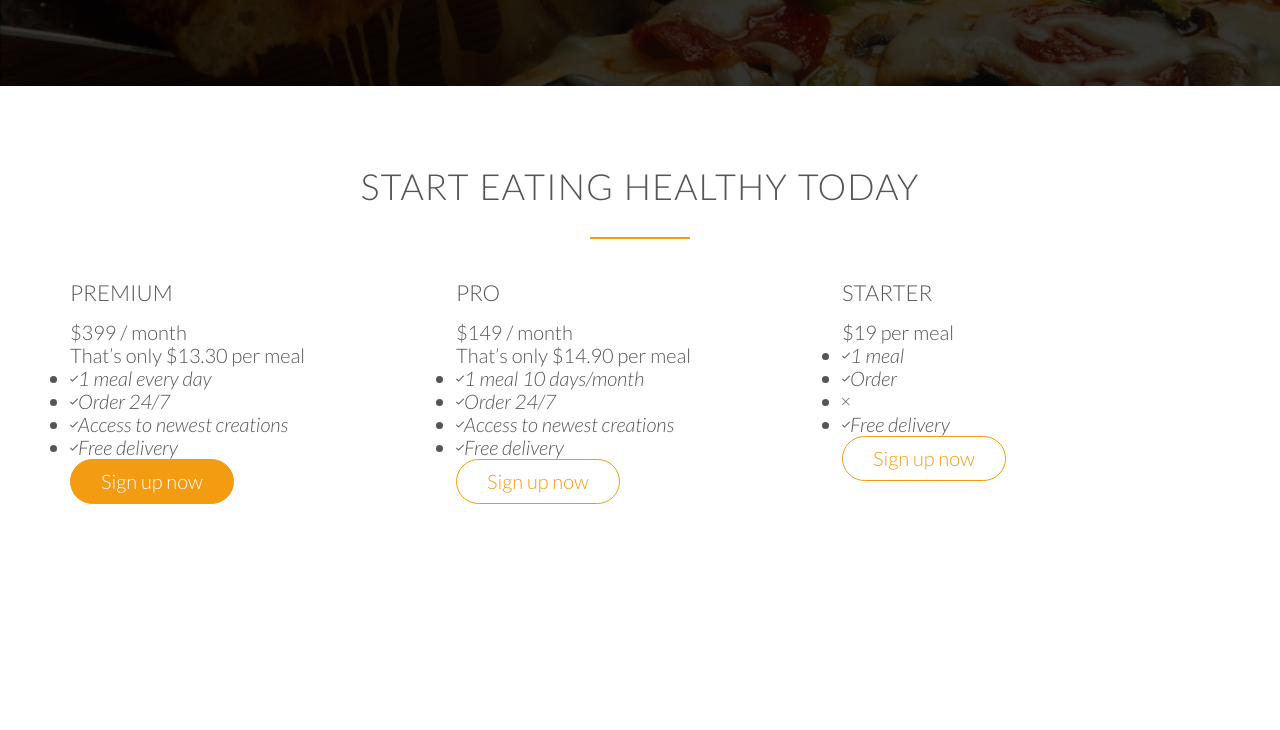
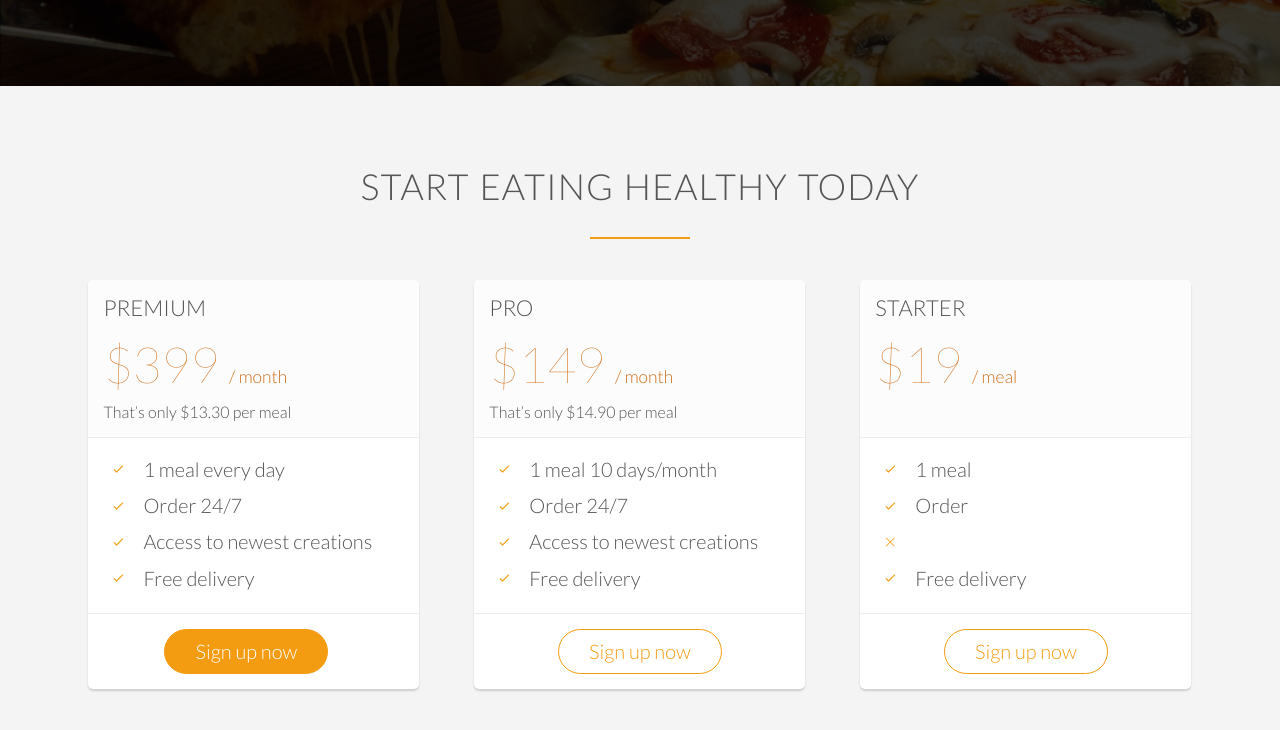
Before and after one commit to flaugher/omnifood, a plain HTML site: page index.html in a window 1280 px wide. Shown: the part 3873-4603 px from the top of the page. Before the commit the page ends 4468 px from the top, so only its background shows below. Drawn offline with Linux system fonts and the light colour scheme; files whose address does not match are found by name.

Commit message:
Style the meal plans section

```diff
--- a/index.html
+++ b/index.html
@@ -232,15 +232,15 @@
           <div class="plan-box">
             <div>
               <h3>Premium</h3>
-              <p class="plan-price">$399 / month</p>
+              <p class="plan-price">$399 <span>/ month</span></p>
               <p class="plan-price-meal">That’s only $13.30 per meal</p>
             </div>
             <div>
               <ul>
-                <li><i class="ion-ios-checkmark-empty">1 meal every day</i></li>
-                <li><i class="ion-ios-checkmark-empty">Order 24/7</i></li>
-                <li><i class="ion-ios-checkmark-empty">Access to newest creations</i></li>
-                <li><i class="ion-ios-checkmark-empty">Free delivery</i></li>
+                <li><i class="ion-ios-checkmark-empty icon-small"></i>1 meal every day</li>
+                <li><i class="ion-ios-checkmark-empty icon-small"></i>Order 24/7</li>
+                <li><i class="ion-ios-checkmark-empty icon-small"></i>Access to newest creations</li>
+                <li><i class="ion-ios-checkmark-empty icon-small"></i>Free delivery</li>
               </ul>
             </div>
             <div>
@@ -252,15 +252,15 @@
           <div class="plan-box">
             <div>
               <h3>Pro</h3>
-              <p class="plan-price">$149 / month</p>
+              <p class="plan-price">$149 <span>/ month</span></p>
               <p class="plan-price-meal">That’s only $14.90 per meal</p>
             </div>
             <div>
               <ul>
-                <li><i class="ion-ios-checkmark-empty">1 meal 10 days/month</i></li>
-                <li><i class="ion-ios-checkmark-empty">Order 24/7</i></li>
-                <li><i class="ion-ios-checkmark-empty">Access to newest creations</i></li>
-                <li><i class="ion-ios-checkmark-empty">Free delivery</i></li>
+                <li><i class="ion-ios-checkmark-empty icon-small"></i>1 meal 10 days/month</li>
+                <li><i class="ion-ios-checkmark-empty icon-small"></i>Order 24/7</li>
+                <li><i class="ion-ios-checkmark-empty icon-small"></i>Access to newest creations</li>
+                <li><i class="ion-ios-checkmark-empty icon-small"></i>Free delivery</li>
               </ul>
             </div>
             <div>
@@ -272,15 +272,15 @@
           <div class="plan-box">
             <div>
               <h3>Starter</h3>
-              <p class="plan-price-meal">$19 per meal</p>
-              <p class="plan-price-meal"></p>
+              <p class="plan-price">$19 <span>/ meal</span></p>
+              <p class="plan-price-meal">&nbsp;</p>
             </div>
             <div>
               <ul>
-                <li><i class="ion-ios-checkmark-empty">1 meal</i></li>
-                <li><i class="ion-ios-checkmark-empty">Order</i></li>
-                <li><i class="ion-ios-close-empty"></i></li>
-                <li><i class="ion-ios-checkmark-empty">Free delivery</i></li>
+                <li><i class="ion-ios-checkmark-empty icon-small"></i>1 meal</li>
+                <li><i class="ion-ios-checkmark-empty icon-small"></i>Order</li>
+                <li><i class="ion-ios-close-empty icon-small"></i></li>
+                <li><i class="ion-ios-checkmark-empty icon-small"></i>Free delivery</li>
               </ul>
             </div>
             <div>
--- a/resources/css/style.css
+++ b/resources/css/style.css
@@ -408,3 +408,59 @@ cite img {
     margin-right: 10px;                         /* Add a little space between the image and citation */
     vertical-align: middle;                     /* Align the image with the citation */
 }
+
+/* ----------------------------------------------------------------- */
+/* Plans */
+/* ----------------------------------------------------------------- */
+.section-plans {
+    background-color: #f4f4f4;                /* Add a subtle background color */
+}
+
+/* He put a plan-box div inside the parent col div so he could make it less wide and give it a different background color */
+.plan-box {
+    background-color: #fff;
+    border-radius: 5px;
+    width: 90%;                                 /* Make it a little less wide than the parent */
+    margin-left: 5%;                            /* And center it: 100% = 90% + (2 x 5%) */
+    box-shadow: 0 2px 2px #cfcfcf;            /* Add box shadow to entire box */
+}
+
+.plan-box div {
+    padding: 15px;
+    border-bottom: 1px solid rgba(238, 236, 236);
+}
+
+.plan-box div:first-child {                      /* This refers to the first div inside the plan-box div that contains the price */
+    background-color: #fcfcfc;                 /* Add subtle background color to first box */
+    border-top-left-radius: 5px;                 /* Add border box shadow */
+    border-top-right-radius: 5px;
+}
+
+.plan-box div:last-child {                      /* This refers to the last div inside the plan-box div that contains the buttons */
+    text-align: center;                         /* Center the buttons */
+    border: 0;                                  /* Remove gray underline from last box */
+}
+
+.plan-box ul {
+    list-style: none;                           /* Remove bullets */
+}
+
+.plan-box ul li {
+    padding: 5px 0;
+}
+
+.plan-price {
+    font-size: 250%;
+    margin-bottom: 10px;
+    font-weight: 100;                           /* Depends on Google fonts you installed */
+    color: #cf6d17;
+}
+
+.plan-price span {
+    font-size: 35%;                             /* This will be 30% of the 300% of the parent element */
+    font-weight: 300;                           /* Must be explicit to override 100 weight of parent element */
+}
+
+.plan-price-meal {
+    font-size: 80%;
+}
```
